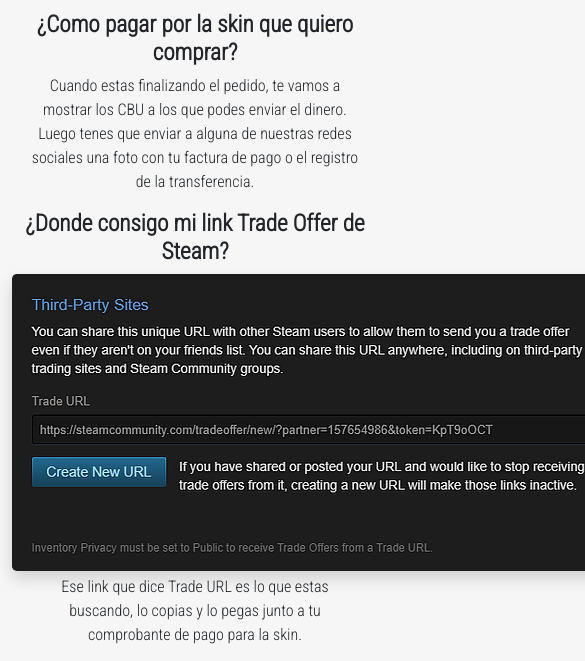
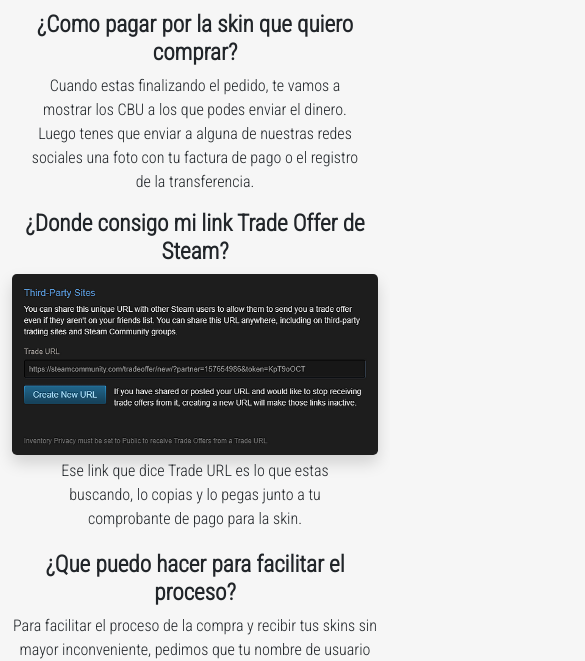
Before and after one commit to TobiasLust/MK_STORE, a website: page faq.html in a window 390 px wide. Shown: the part 184-845 px from the top of the page, 585 px wide, since content can reach past the window. Drawn offline with nearby package versions, Linux system fonts and the light colour scheme.

Commit message:
Arreglo responsive

```diff
--- a/faq.html
+++ b/faq.html
@@ -53,7 +53,7 @@
         </div>
         <div class="container text-center">
             <h3 class="fs-3 fw-bolder">¿Donde consigo mi link Trade Offer de Steam?</h3>
-            <img class="rounded-3 shadow" src="img/offer.webp" alt="">
+            <img class="rounded-3 shadow img-fluid" src="img/offer.webp" alt="ejemplo de steam">
             <p class="text-center px-3 py-1 px-lg-5">Ese link que dice Trade URL es lo que estas buscando, lo copias y lo pegas junto a tu comprobante de pago para la skin.</p>
         </div>
         <div class="text-center container pb-1">
```
